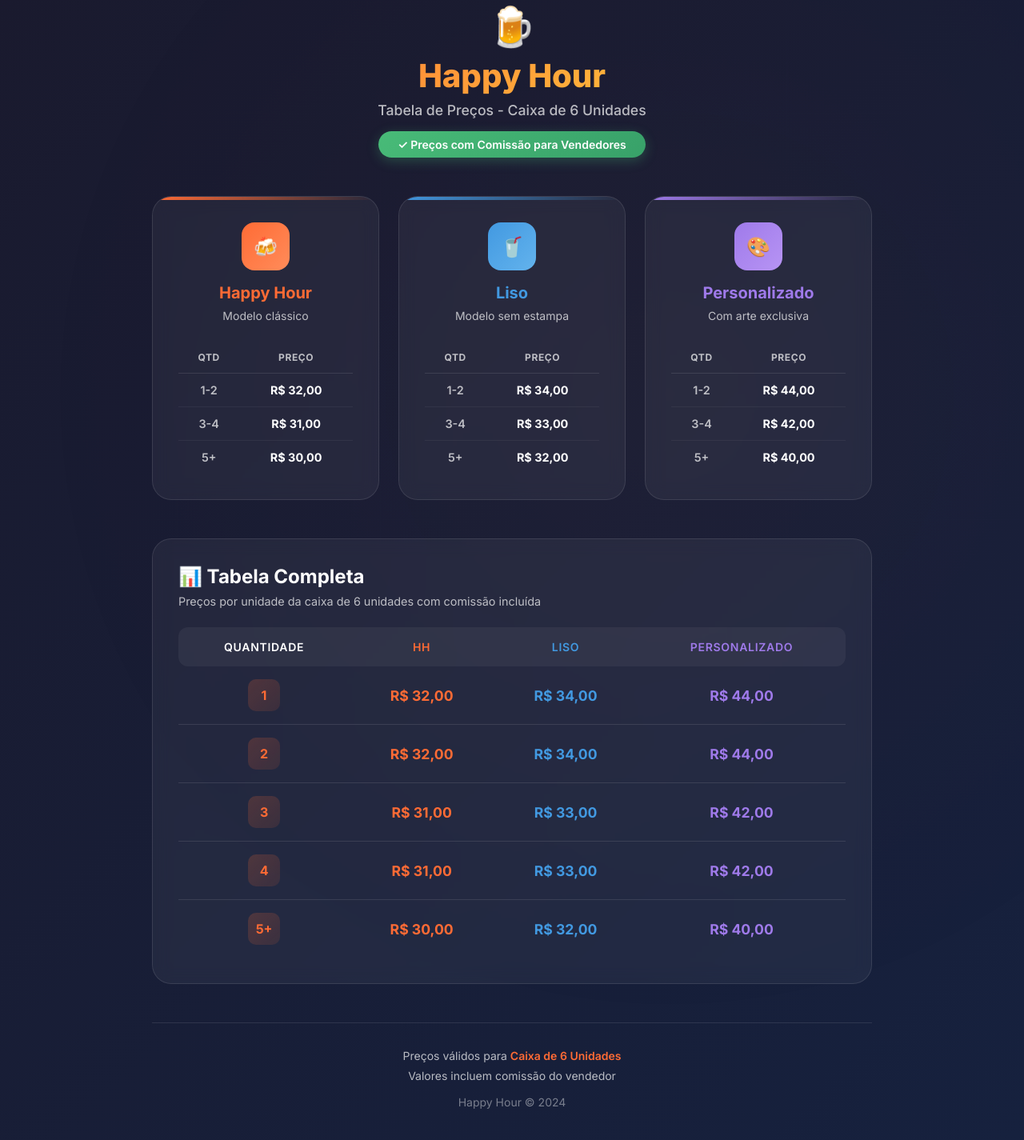
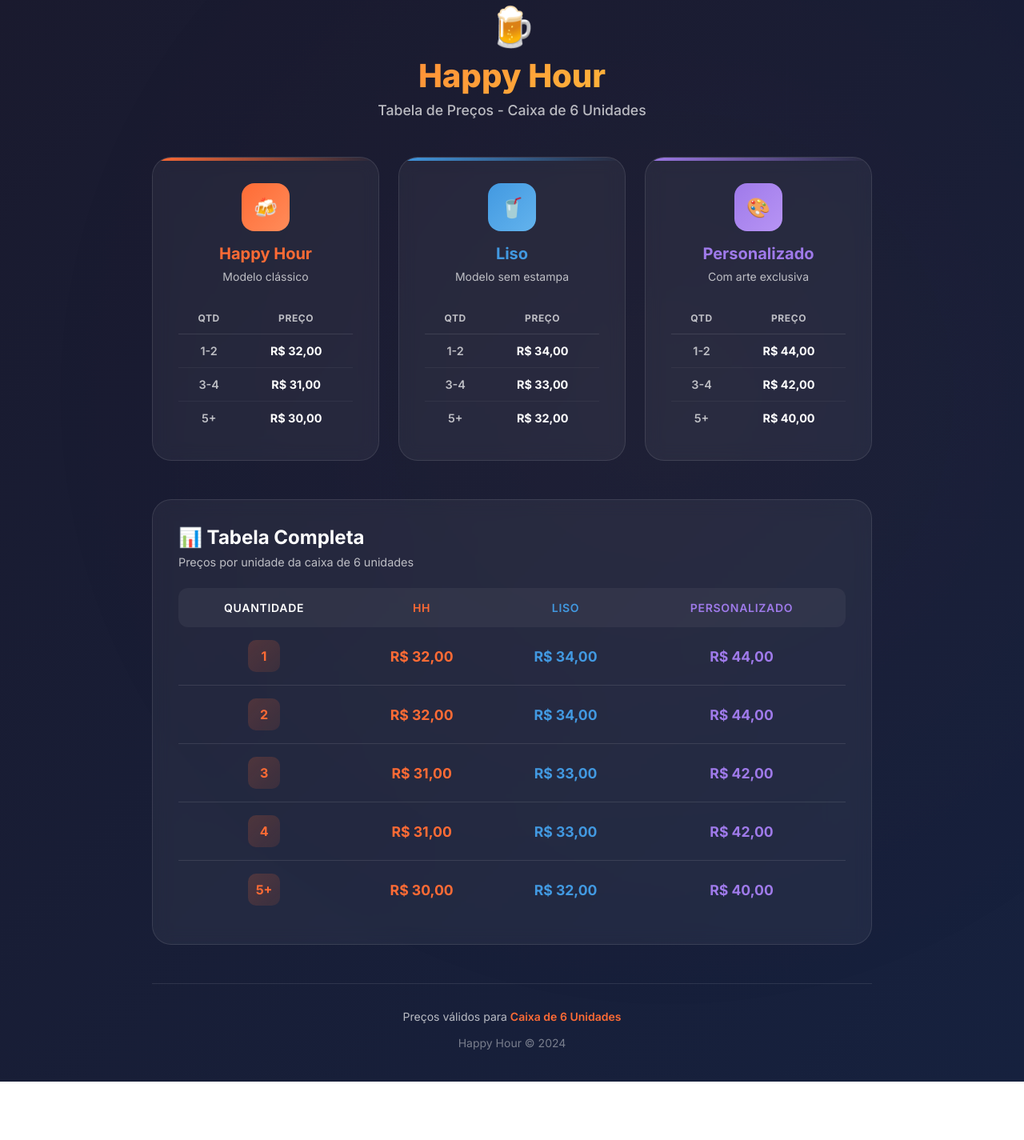
Before and after one commit to LeonardoVasem/precosHH, a plain HTML site: page precos/index.html in a window 1280 px wide. Shown: the part 29-1454 px from the top of the page at 80% size. After the commit the page ends 1381 px from the top, so only its background shows below. Drawn offline with Linux system fonts and the light colour scheme.

Commit message:
Remove menções a comissão - visível para clientes

```diff
--- a/precos/index.html
+++ b/precos/index.html
@@ -411,7 +411,6 @@
             <div class="logo">🍺</div>
             <h1>Happy Hour</h1>
             <p class="subtitle">Tabela de Preços - Caixa de 6 Unidades</p>
-            <span class="badge">✓ Preços com Comissão para Vendedores</span>
         </header>
 
         <div class="price-cards">
@@ -502,7 +501,7 @@
 
         <div class="full-table-section">
             <h2 class="section-title">📊 Tabela Completa</h2>
-            <p class="section-subtitle">Preços por unidade da caixa de 6 unidades com comissão incluída</p>
+            <p class="section-subtitle">Preços por unidade da caixa de 6 unidades</p>
 
             <table class="full-table">
                 <thead>
@@ -550,7 +549,6 @@
 
         <footer>
             <p>Preços válidos para <span class="highlight">Caixa de 6 Unidades</span></p>
-            <p>Valores incluem comissão do vendedor</p>
             <p style="margin-top: 1rem; opacity: 0.6;">Happy Hour © 2024</p>
         </footer>
     </div>
```
